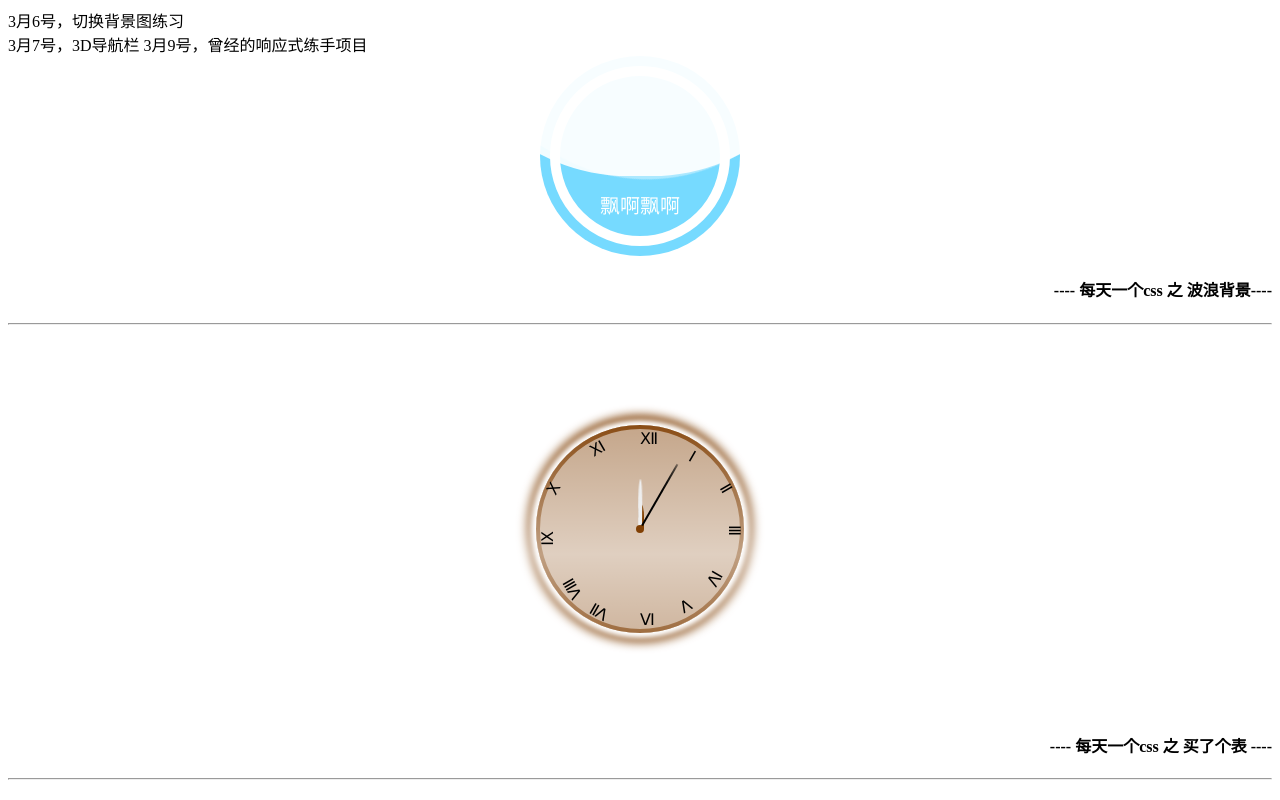
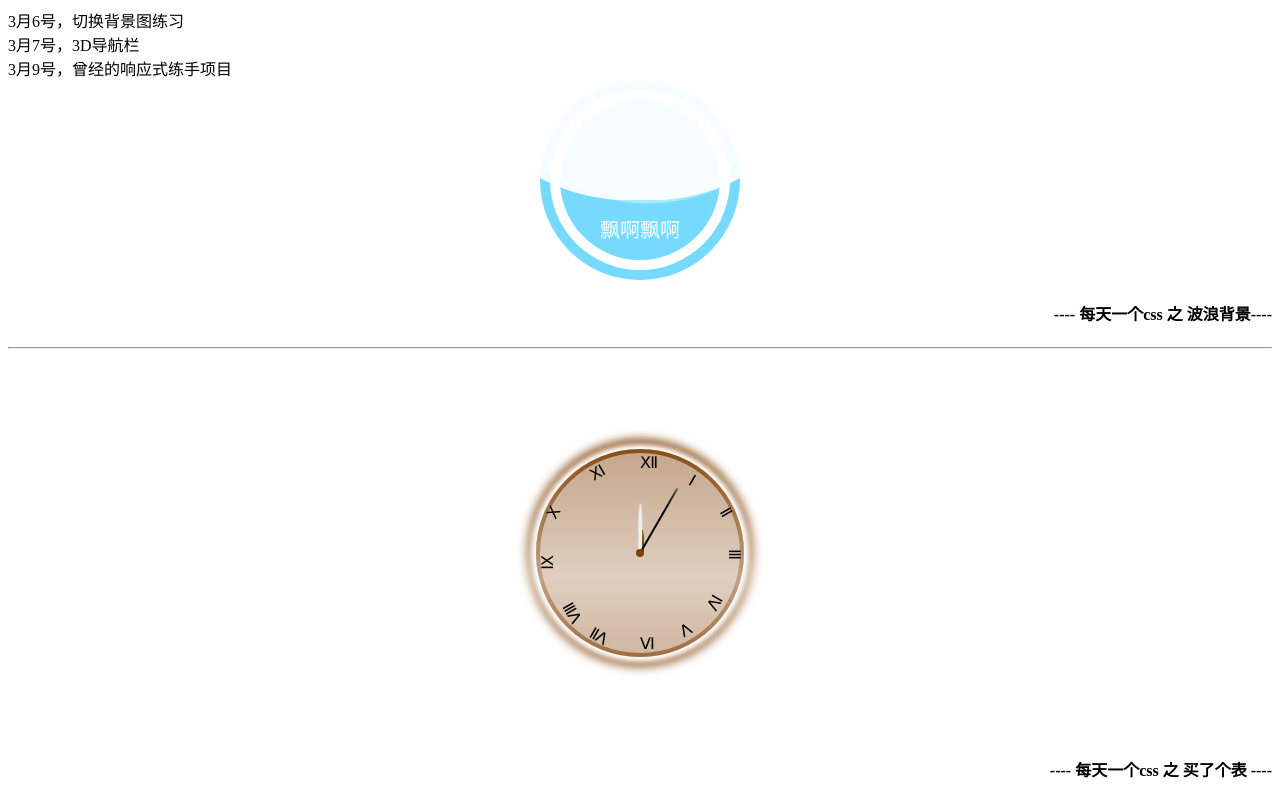
Before and after one commit to FuQunYing/FuQunYing.github.io, a plain HTML site: page index.html in a window 1280 px wide. Shown: the top 800 px of the page. Drawn offline with Linux system fonts and the light colour scheme.

```diff
--- a/index.html
+++ b/index.html
@@ -14,7 +14,7 @@
 </head>
 <body>
 <a href="changebc.html">3月6号，切换背景图练习</a><br>
-<a href="3Dhtml.html">3月7号，3D导航栏</a>
+<a href="3Dhtml.html">3月7号，3D导航栏</a><br>
 <a href="taihe/index.html">3月9号，曾经的响应式练手项目</a>
 <div class="container">
       <div class="wave">
```
Also changed, not shown: 1 other file.
